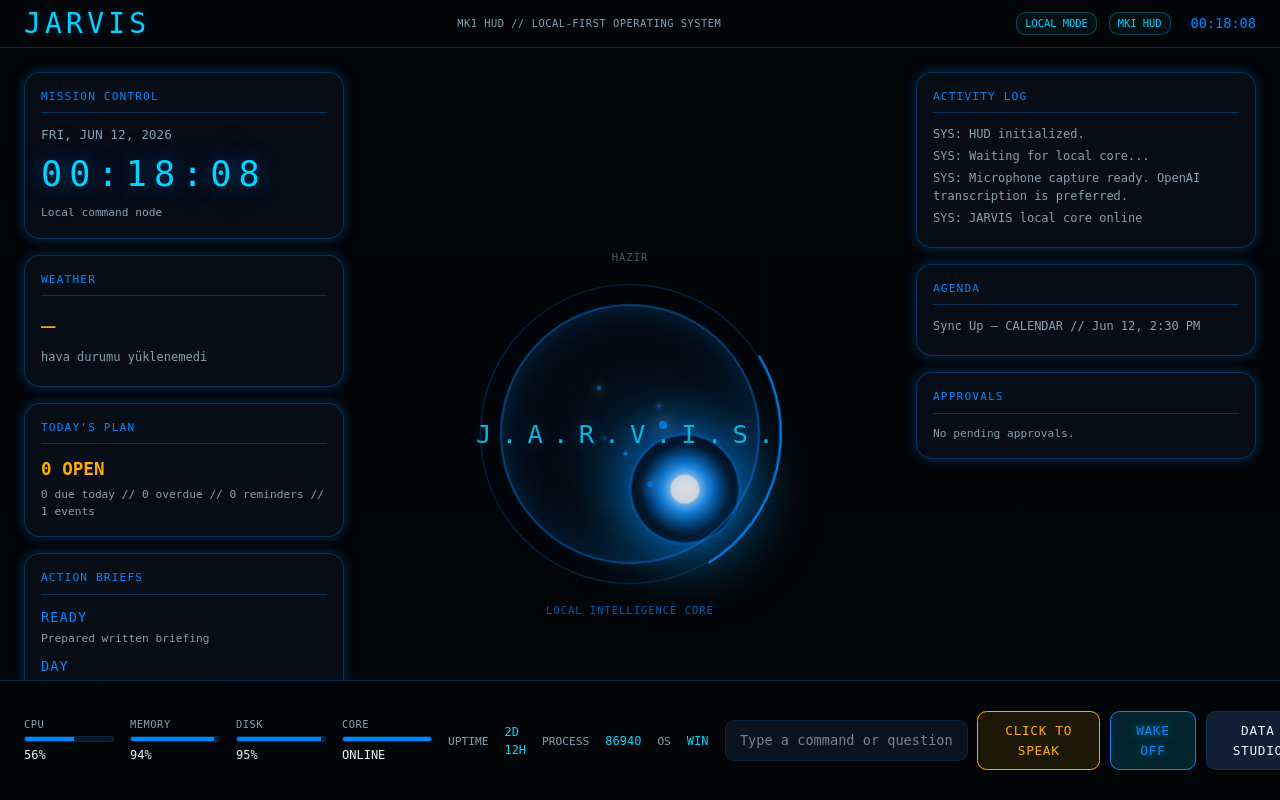
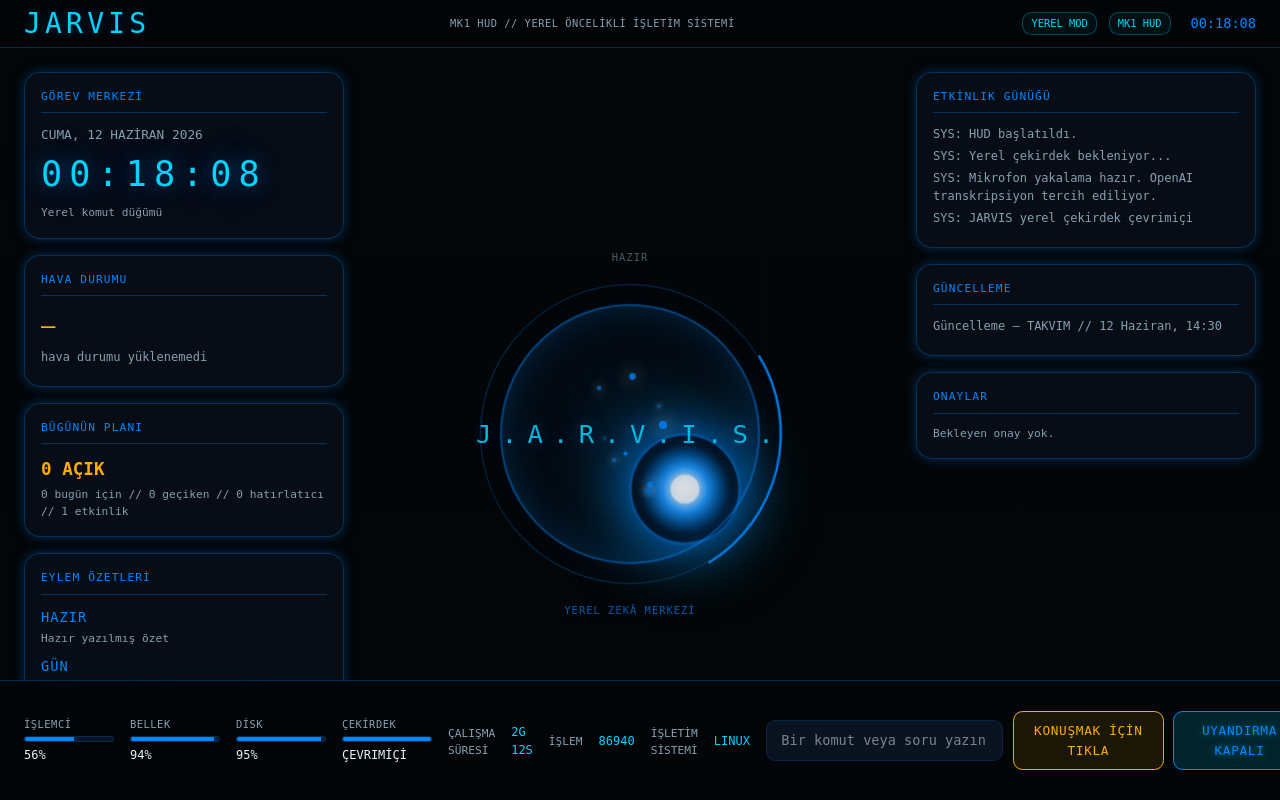
Before and after one commit to Can-5/jarvis-ai, a React (Vite) app in the folder apps/web/: page / in a window 1280 px wide. Built offline with nearby package versions, Linux system fonts and the light colour scheme; no server answers.

Commit message:
feat: arayuz turkce dize cevrildi, hub konusunca buyurup beyaz mod sure, reaktore ek nokta eklendi

```diff
--- a/apps/web/src/App.tsx
+++ b/apps/web/src/App.tsx
@@ -87,10 +87,10 @@
     <div className="hud-app">
       <header className="hud-topbar">
         <div className="hud-brand">JARVIS</div>
-        <div className="hud-sub">MK1 HUD // LOCAL-FIRST OPERATING SYSTEM</div>
+        <div className="hud-sub">MK1 HUD // YEREL ÖNCELİKLİ İŞLETİM SİSTEMİ</div>
         <div className="hud-right">
-          <span className="hud-chip">LOCAL MODE</span>
-          <span className="hud-chip">MKI HUD</span>
+          <span className="hud-chip">YEREL MOD</span>
+          <span className="hud-chip">MK1 HUD</span>
           <span className="hud-saat">{saat}</span>
         </div>
       </header>
@@ -98,13 +98,13 @@
       <main className="hud-grid">
         <aside className="hud-sol">
           <section className="hud-panel">
-            <div className="hud-panel-baslik">MISSION CONTROL</div>
-            <div className="hud-tarih">FRI, JUN 12, 2026</div>
+            <div className="hud-panel-baslik">GÖREV MERKEZİ</div>
+            <div className="hud-tarih">CUMA, 12 HAZİRAN 2026</div>
             <div className="hud-buyuk-saat">{saat}</div>
-            <div className="hud-kucuk-yazi">Local command node</div>
+            <div className="hud-kucuk-yazi">Yerel komut düğümü</div>
           </section>
           <section className="hud-panel">
-            <div className="hud-panel-baslik">WEATHER</div>
+            <div className="hud-panel-baslik">HAVA DURUMU</div>
             {weatherLoading ? <div className="hud-sicaklik">yükleniyor...</div> : weather ? (
               <>
                 <div className="hud-sicaklik">{weather.sicaklik}</div>
@@ -120,16 +120,16 @@
             )}
           </section>
           <section className="hud-panel">
-            <div className="hud-panel-baslik">TODAY'S PLAN</div>
-            <div className="hud-plan-satir">0 OPEN</div>
-            <div className="hud-kucuk-yazi">0 due today // 0 overdue // 0 reminders // 1 events</div>
+            <div className="hud-panel-baslik">BÜGÜNÜN PLANI</div>
+            <div className="hud-plan-satir">0 AÇIK</div>
+            <div className="hud-kucuk-yazi">0 bugün için // 0 geçiken // 0 hatırlatıcı // 1 etkinlik</div>
           </section>
           <section className="hud-panel">
-            <div className="hud-panel-baslik">ACTION BRIEFS</div>
-            <div className="hud-brief"><span className="hud-brief-baslik">READY</span><br/><span className="hud-kucuk-yazi">Prepared written briefing</span></div>
-            <div className="hud-brief"><span className="hud-brief-baslik">DAY</span><br/><span className="hud-kucuk-yazi">Build today's work blocks</span></div>
-            <div className="hud-brief"><span className="hud-brief-baslik">BRIEF</span><br/><span className="hud-kucuk-yazi">Ranked open loops</span></div>
-            <div className="hud-brief"><span className="hud-brief-baslik">EVENING</span><br/><span className="hud-kucuk-yazi">Close loops and carry forward</span></div>
+            <div className="hud-panel-baslik">EYLEM ÖZETLERİ</div>
+            <div className="hud-brief"><span className="hud-brief-baslik">HAZIR</span><br/><span className="hud-kucuk-yazi">Hazır yazılmış özet</span></div>
+            <div className="hud-brief"><span className="hud-brief-baslik">GÜN</span><br/><span className="hud-kucuk-yazi">Bugünün çalışma bloklarını oluştur</span></div>
+            <div className="hud-brief"><span className="hud-brief-baslik">ÖZET</span><br/><span className="hud-kucuk-yazi">Sıralı açık döngüler</span></div>
+            <div className="hud-brief"><span className="hud-brief-baslik">AKŞAM</span><br/><span className="hud-kucuk-yazi">Döngüleri kapat ve ileriye taşı</span></div>
           </section>
         </aside>
 
@@ -146,28 +146,31 @@
               <div className="reaktör-dot d4"></div>
               <div className="reaktör-dot d5"></div>
               <div className="reaktör-dot d6"></div>
+              <div className="reaktör-dot d7"></div>
+              <div className="reaktör-dot d8"></div>
+              <div className="reaktör-dot d9"></div>
             </div>
-            <div className="reaktör-status">{durum === 'dinleniyor' ? 'dinleniyor' : durum === 'konusuyor' ? 'konusuyor' : durum === 'hata' ? 'hata' : 'hazir'}</div>
+            <div className="reaktör-status">{durum === 'dinleniyor' ? 'dinleniyor' : durum === 'konusuyor' ? 'konuşuyor' : durum === 'hata' ? 'hata' : 'hazır'}</div>
             <div className="reaktör-logo">J.A.R.V.I.S.</div>
-            <div className="reaktör-alt">LOCAL INTELLIGENCE CORE</div>
+            <div className="reaktör-alt">YEREL ZEKÂ MERKEZİ</div>
           </div>
         </section>
 
         <aside className="hud-sag">
           <section className="hud-panel">
-            <div className="hud-panel-baslik">ACTIVITY LOG</div>
-            <div className="hud-log-satir">SYS: HUD initialized.</div>
-            <div className="hud-log-satir">SYS: Waiting for local core...</div>
-            <div className="hud-log-satir">SYS: Microphone capture ready. OpenAI transcription is preferred.</div>
-            <div className="hud-log-satir">SYS: JARVIS local core online</div>
+            <div className="hud-panel-baslik">ETKİNLIK GÜNÜĞÜ</div>
+            <div className="hud-log-satir">SYS: HUD başlatıldı.</div>
+            <div className="hud-log-satir">SYS: Yerel çekirdek bekleniyor...</div>
+            <div className="hud-log-satir">SYS: Mikrofon yakalama hazır. OpenAI transkripsiyon tercih ediliyor.</div>
+            <div className="hud-log-satir">SYS: JARVIS yerel çekirdek çevrimiçi</div>
           </section>
           <section className="hud-panel">
-            <div className="hud-panel-baslik">AGENDA</div>
-            <div className="hud-agenda-satir">Sync Up — CALENDAR // Jun 12, 2:30 PM</div>
+            <div className="hud-panel-baslik">GÜNCELLEME</div>
+            <div className="hud-agenda-satir">Güncelleme — TAKVIM // 12 Haziran, 14:30</div>
           </section>
           <section className="hud-panel">
-            <div className="hud-panel-baslik">APPROVALS</div>
-            <div className="hud-kucuk-yazi">No pending approvals.</div>
+            <div className="hud-panel-baslik">ONAYLAR</div>
+            <div className="hud-kucuk-yazi">Bekleyen onay yok.</div>
           </section>
         </aside>
       </main>
@@ -175,41 +178,37 @@
       <footer className="hud-altbar">
         <div className="hud-metrik">
           <div className="hud-metrik-blok">
-            <span className="hud-metrik-label">CPU</span>
+            <span className="hud-metrik-label">İŞLEMCİ</span>
             <div className="hud-progres"><div className="hud-progres-dolu" style={{ width: '56%' }}></div></div>
             <span className="hud-metrik-deger">56%</span>
           </div>
           <div className="hud-metrik-blok">
-            <span className="hud-metrik-label">MEMORY</span>
+            <span className="hud-metrik-label">BELLEK</span>
             <div className="hud-progres"><div className="hud-progres-dolu" style={{ width: '94%' }}></div></div>
             <span className="hud-metrik-deger">94%</span>
           </div>
           <div className="hud-metrik-blok">
-            <span className="hud-metrik-label">DISK</span>
+            <span className="hud-metrik-label">DİSK</span>
             <div className="hud-progres"><div className="hud-progres-dolu" style={{ width: '95%' }}></div></div>
             <span className="hud-metrik-deger">95%</span>
           </div>
           <div className="hud-metrik-blok">
-            <span className="hud-metrik-label">CORE</span>
+            <span className="hud-metrik-label">ÇEKİRDEK</span>
             <div className="hud-progres"><div className="hud-progres-dolu" style={{ width: '100%' }}></div></div>
-            <span className="hud-metrik-deger">ONLINE</span>
+            <span className="hud-metrik-deger">ÇEVRIMİÇİ</span>
           </div>
         </div>
         <div className="hud-bilgi">
-          <span className="hud-kucuk-yazi">UPTIME</span><span className="hud-deger">2D 12H</span>
-          <span className="hud-kucuk-yazi">PROCESS</span><span className="hud-deger">86940</span>
-          <span className="hud-kucuk-yazi">OS</span><span className="hud-deger">WIN</span>
+          <span className="hud-kucuk-yazi">ÇALIŞMA SÜRESİ</span><span className="hud-deger">2G 12S</span>
+          <span className="hud-kucuk-yazi">İŞLEM</span><span className="hud-deger">86940</span>
+          <span className="hud-kucuk-yazi">İŞLETİM SİSTEMİ</span><span className="hud-deger">LINUX</span>
         </div>
         <div className="hud-komut-alani">
-          <input
-            type="text"
-            className="hud-komut-input"
-            placeholder="Type a command or question..."
-          />
-          <button className="hud-buton mikrofon" title="Konuş">CLICK TO SPEAK</button>
-          <button className="hud-buton vurgulu">WAKE OFF</button>
-          <button className="hud-buton">DATA STUDIO</button>
-          <button className="hud-buton">CONFIGURE</button>
+          <input type="text" className="hud-komut-input" placeholder="Bir komut veya soru yazın..." />
+          <button className="hud-buton mikrofon" title="Konuş">KONUŞMAK İÇİN TIKLA</button>
+          <button className="hud-buton vurgulu">UYANDIRMA KAPALI</button>
+          <button className="hud-buton">VERİ STÜDYO</button>
+          <button className="hud-buton">AYARLA</button>
         </div>
       </footer>
     </div>
--- a/apps/web/src/index.css
+++ b/apps/web/src/index.css
@@ -298,10 +298,16 @@
   overflow: hidden;
 }
 
-.reaktör-core.listening,
-.reaktör-core.speaking {
+.reaktör-core.listening {
   color: #ffab00;
   animation: reactor-pulse-fast 1.3s ease-in-out infinite;
+}
+.reaktör-core.speaking {
+  color: #ffffff;
+  animation: reactor-pulse-fast 1.2s ease-in-out infinite;
+  transform: scale(1.4);
+  background: radial-gradient(circle, #ffffff 0%, #0088ff 35%, rgba(0, 136, 255, 0.15) 60%, transparent 100%);
+  box-shadow: 0 0 60px #ffffff, 0 0 120px rgba(0, 212, 255, 0.5);
 }
 
 .reaktör-core.error {
@@ -429,6 +435,9 @@
 .reaktör-dot.d4 { width: 5px; height: 5px; top: 66%; left: 56%; animation-delay: 0.9s; }
 .reaktör-dot.d5 { width: 4px; height: 4px; top: 40%; left: 59%; animation-delay: 1.2s; }
 .reaktör-dot.d6 { width: 3px; height: 3px; top: 51%; left: 41%; animation-delay: 1.5s; }
+.reaktör-dot.d7 { width: 5px; height: 5px; top: 30%; left: 50%; animation-delay: 0.2s; }
+.reaktör-dot.d8 { width: 4px; height: 4px; top: 58%; left: 44%; animation-delay: 1.1s; }
+.reaktör-dot.d9 { width: 6px; height: 6px; top: 68%; left: 55%; animation-delay: 1.8s; }
 
 @keyframes reactor-dot-pulse {
   0%, 100% { opacity: 0.4; transform: scale(1); box-shadow: 0 0 5px currentColor; }
```
